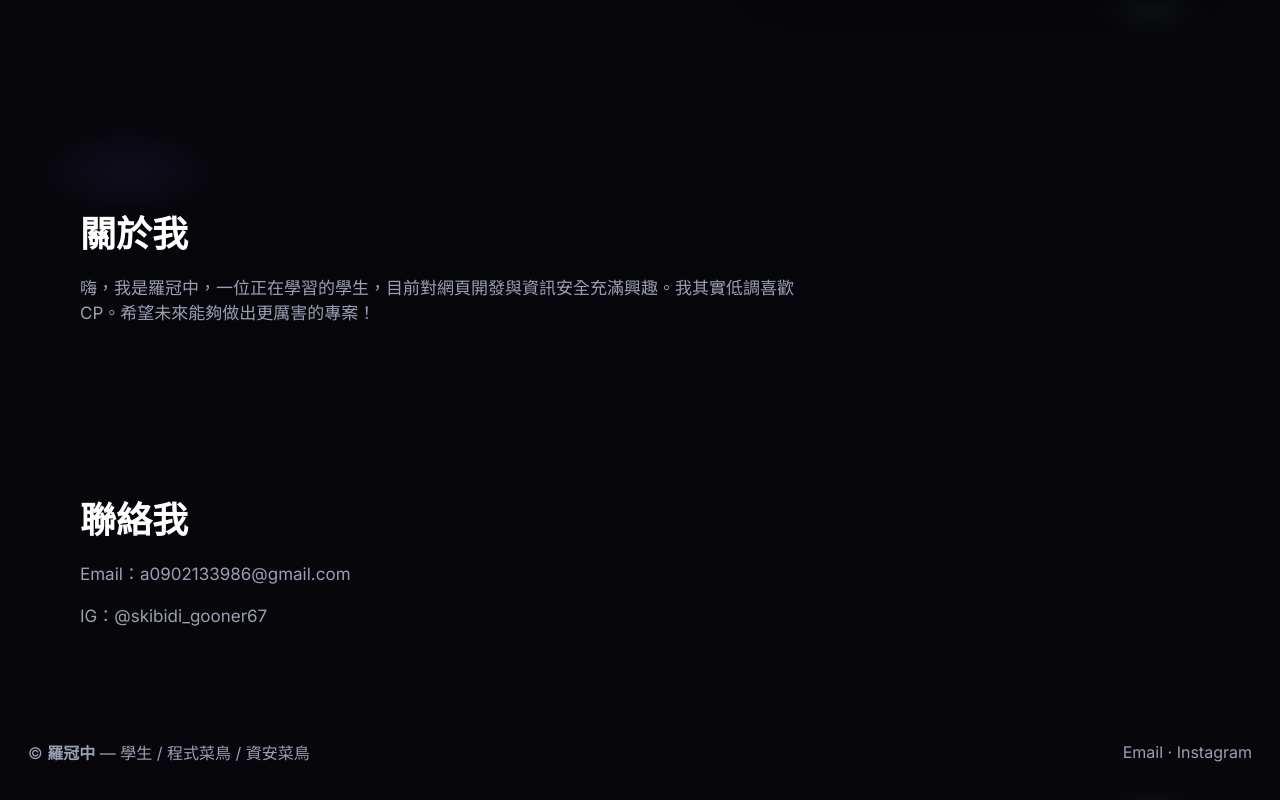
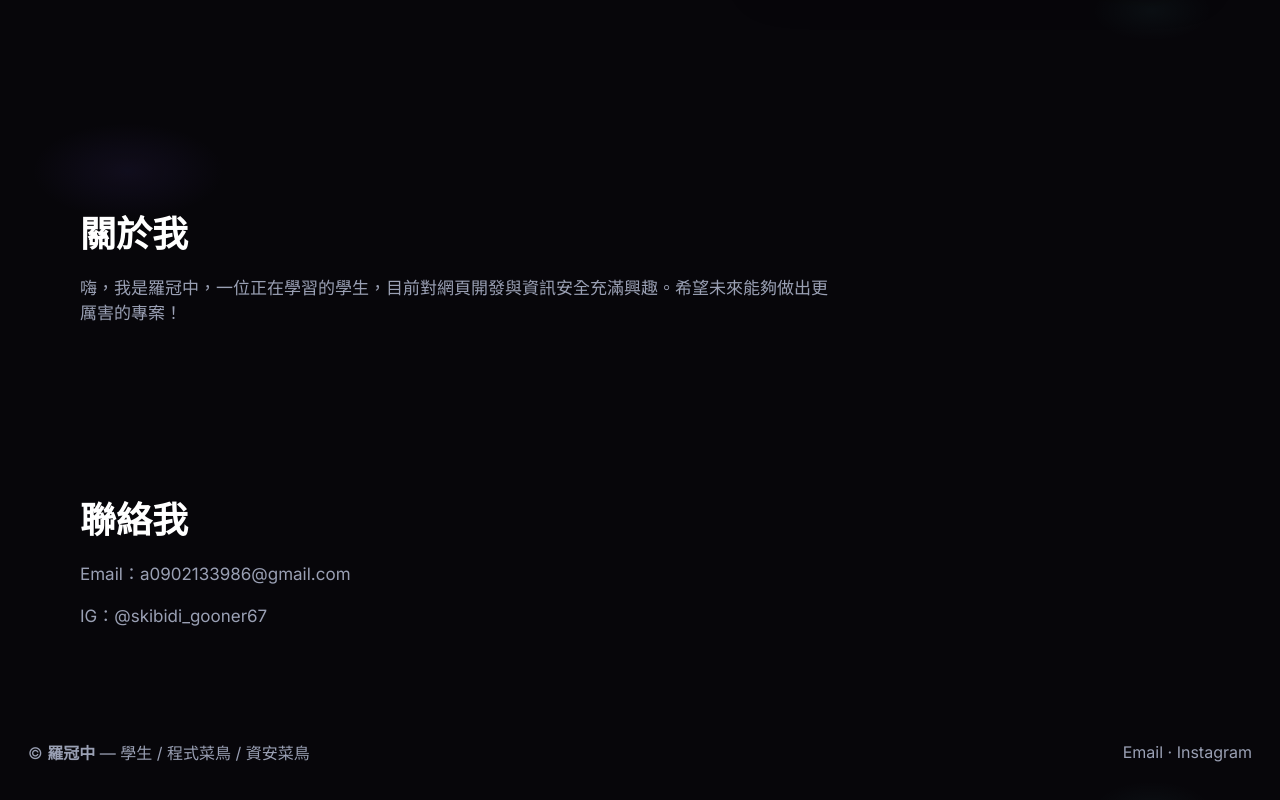
Before and after one commit to Skibidigooner67/Skibidigooner67.github.io, a plain HTML site: page index.html in a window 1280 px wide. Shown: the part 709-1509 px from the top of the page. Drawn offline with nearby package versions, Linux system fonts and the light colour scheme.

Commit message:
Update index.html

```diff
--- a/index.html
+++ b/index.html
@@ -81,7 +81,7 @@
     </div>
     <section id="about" style="padding:60px 80px;">
       <h2 style="font-size:36px;margin-bottom:12px;">關於我</h2>
-      <p style="max-width:70ch;color:var(--muted);font-size:17px;">嗨，我是羅冠中，一位正在學習的學生，目前對網頁開發與資訊安全充滿興趣。我其實低調喜歡CP。希望未來能夠做出更厲害的專案！</p>
+      <p style="max-width:70ch;color:var(--muted);font-size:17px;">嗨，我是羅冠中，一位正在學習的學生，目前對網頁開發與資訊安全充滿興趣。希望未來能夠做出更厲害的專案！</p>
     </section>
     <section id="contact" style="padding:60px 80px;">
       <h2 style="font-size:36px;margin-bottom:12px;">聯絡我</h2>
```
